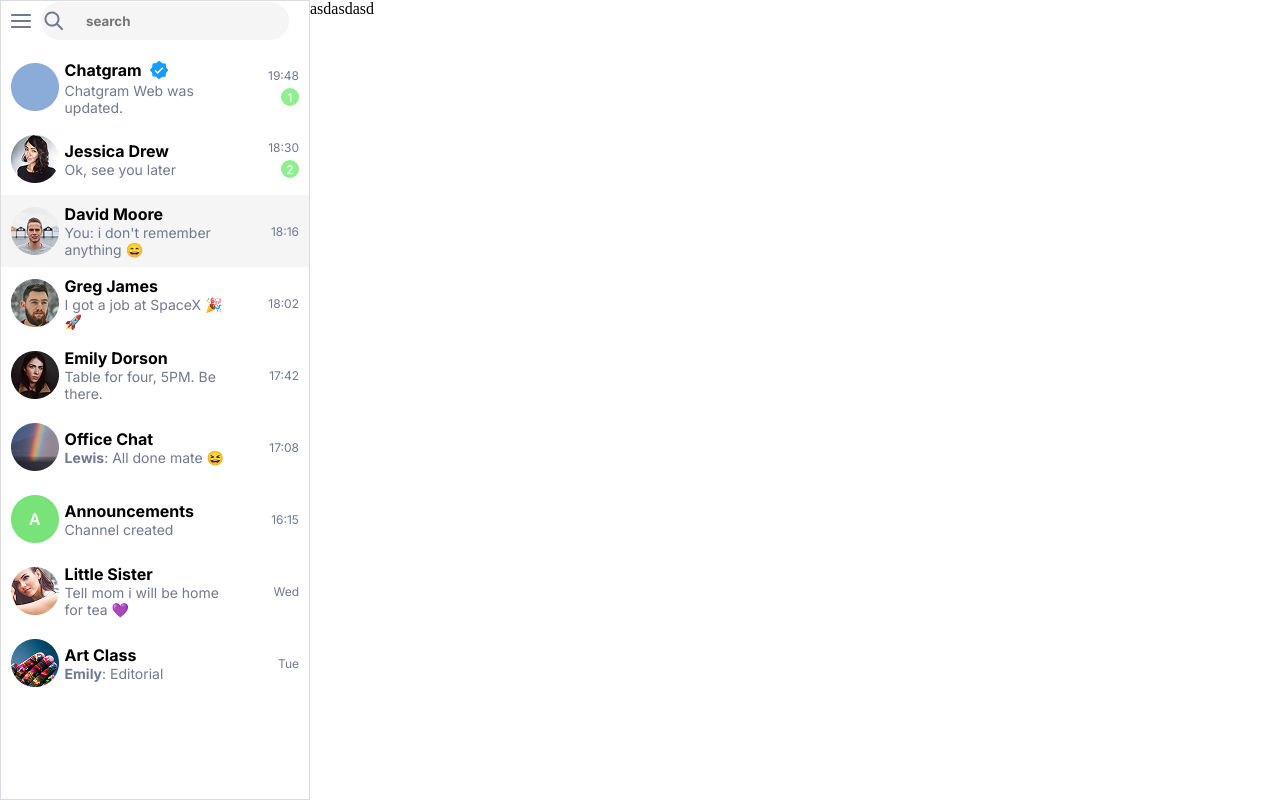
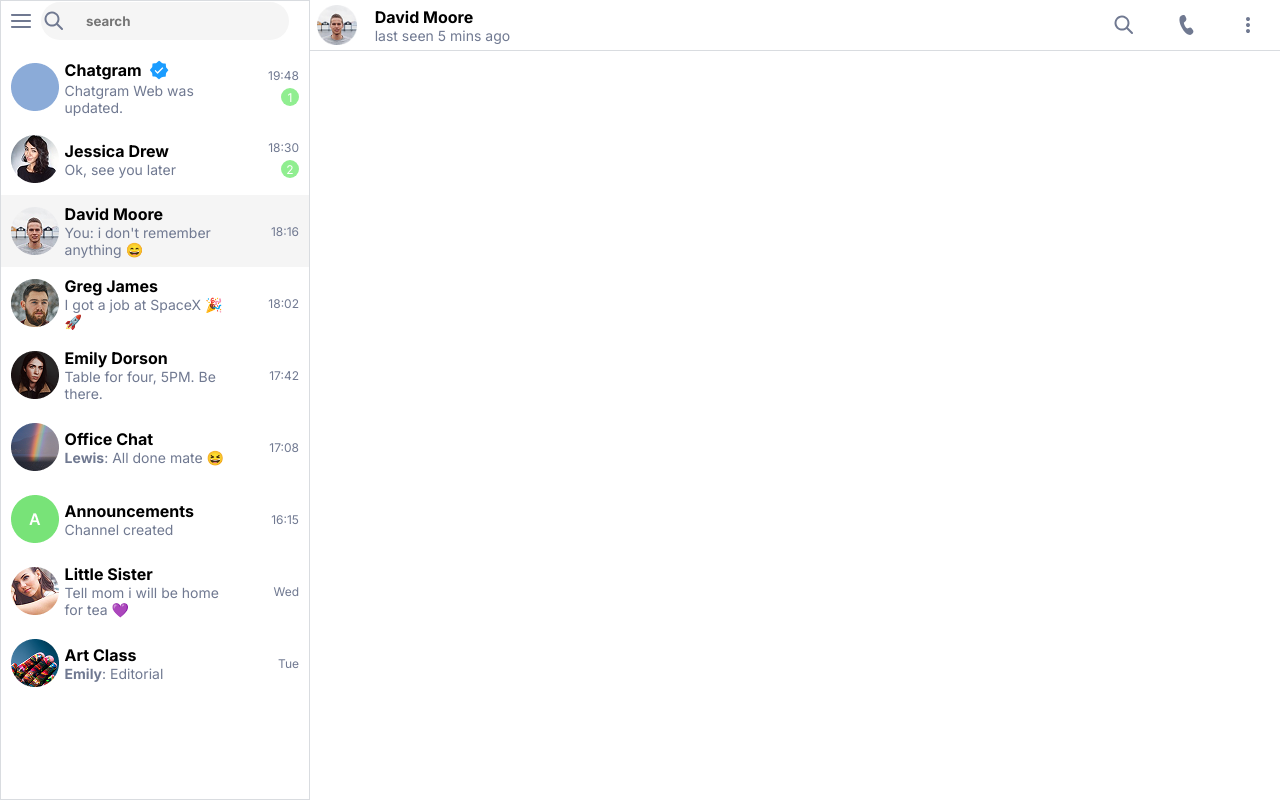
Before and after one commit to guiestrela/Chat-Fake, a plain HTML site: page index.html in a window 1280 px wide. Drawn offline with Linux system fonts and the light colour scheme.

Commit message:
topo--meio finalizado

```diff
--- a/index.html
+++ b/index.html
@@ -252,7 +252,20 @@
         </div>
 
         <div class="flex flex--direction--column align--items--start flex--3-5">
-            asdasdasd
+            <div class="flex flex--direction--row align--items--center side--bar">
+                <div class="flex flex--direction--row align--items--center justify--content--center flex--1">
+                    <img src="src/assets/images/Avatar02.png" width="40" alt="">
+                </div>
+                <div class="flex flex--direction--column flex--13">
+                    <div class="contact--name">David Moore</div>
+                    <div class="contact--status">last seen 5 mins ago</div>
+                </div>
+                <divb class="flex flex--direction--row flex--3 justify--content--end align--items--center div--sidebar--icons">
+                    <img src="src/assets/icons/Search.svg" alt="">
+                    <img src="src/assets/icons/phone.svg" alt="">
+                    <img src="src/assets/icons/more.svg" alt="">
+                </div>
+            </div>
         </div>
     </div>
 </body>
--- a/src/assets/css/style.css
+++ b/src/assets/css/style.css
@@ -123,3 +123,27 @@
 .div--last--messages--info {
     gap: 5px;
 }
+
+.side--bar {
+    height: 50px;
+    width: 100%;
+    border-bottom: 0.5px solid #D9DCE0;
+    gap: 10px;
+}
+
+.contact--name {
+    font-family: "Inter", serif;
+    font-weight: bold;
+    font-size: 16px;
+}
+
+.contact--status {
+    font-family: "Inter", serif;
+    font-size: 14px;
+    color: #707991;
+}
+
+.div--sidebar--icons {
+    padding-right:20px;
+    gap: 30px;
+}
--- a/src/assets/css/ui--kit.css
+++ b/src/assets/css/ui--kit.css
@@ -71,6 +71,14 @@ body{
     flex: 5;
 }
 
+.flex--10 {
+    flex: 10;
+}
+
+.flex--13 {
+    flex: 13;
+}
+
 .container {
     height: 100vh;
 }
```
